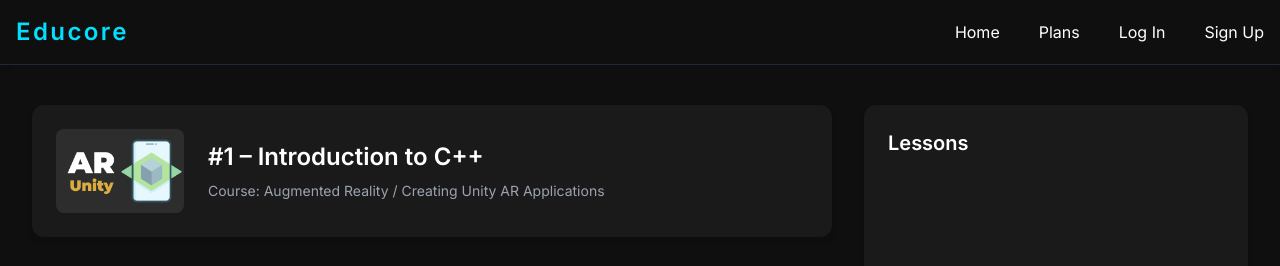
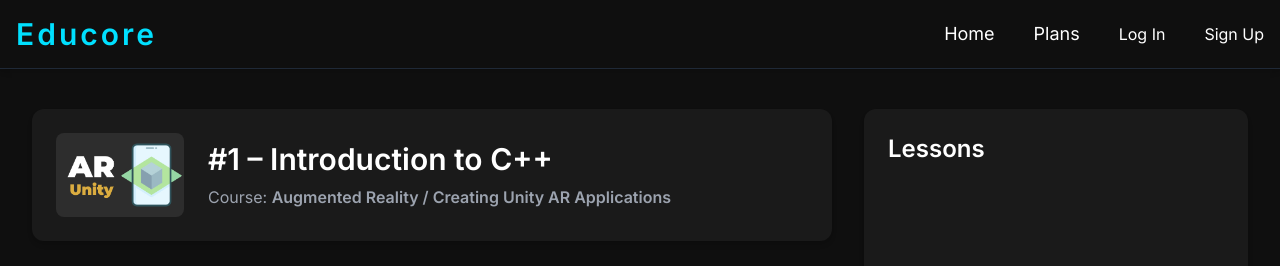
Before and after one commit to fxcker01/videostore, a Django app: a page that uses templates/layout.html in a window 1280 px wide. Shown: the top 266 px of the page. Run offline with Django 5.2, Linux system fonts and the light colour scheme; data comes from the database, SQL or seed files in the repository; both versions use the stored data as it was after the commit; some libraries are stand-ins or nearby versions.

Commit message:
Restyling store

```diff
--- a/static/css/main.css
+++ b/static/css/main.css
@@ -6,10 +6,25 @@
 }
 
 body {
-    background: #fef3e0;
-    font-weight: 300;
-    font-family: 'Montserrat', sans-serif;
+  font-size: 16px;
+  line-height: 1.6;
+  font-family: 'Inter', sans-serif;
+  color: white;
+  background-color: #0f0f0f;
 }
+
+h1 {
+  font-size: 2rem;
+  font-weight: 700;
+  margin-bottom: 1rem;
+}
+
+h2 {
+  font-size: 1.5rem;
+  margin-bottom: 0.75rem;
+}
+
+
 
 a {
     color: #6f6f6f;
--- a/templates/courses/lesson-detail.html
+++ b/templates/courses/lesson-detail.html
@@ -15,8 +15,8 @@
           {% endif %}
         </div>
         <div class="flex-1">
-          <h1 class="text-2xl font-semibold text-white mb-2">{{ lesson.title }}</h1>
-          <p class="text-sm text-gray-400">Course: <a href="{{ object.get_absolute_url }}"><strong>{{ object.title }}</strong></a></p>
+          <h1 class="text-3xl font-semibold text-white mb-2">{{ lesson.title }}</h1>
+          <p class="text-md text-gray-400">Course: <a href="{{ object.get_absolute_url }}"><strong>{{ object.title }}</strong></a></p>
         </div>
       </div>
 
@@ -40,21 +40,37 @@
           {% endif %}
         </div>
 
-        <div class="bg-card p-6 rounded-xl shadow-md text-gray-300">
-          <p>{{ lesson.desc|safe }}</p>
+        <div class="bg-card p-6 rounded-xl shadow-md text-gray-300 relative group">
+          <input type="checkbox" id="read-more-toggle" class="peer hidden">
+
+          <div class="max-h-40 overflow-hidden peer-checked:max-h-full transition-all duration-500">
+            <p class="text-md whitespace-pre-line">{{ lesson.desc|safe }}</p>
+          </div>
+
+          <div class="absolute bottom-0 left-0 right-0 h-12 bg-gradient-to-t from-card to-transparent peer-checked:hidden pointer-events-none"></div>
+
+          <label for="read-more-toggle"
+                 class="mt-3 inline-block text-neon text-neon hover:text-accent text-sm cursor-pointer select-none peer-checked:hidden">
+            more
+          </label>
+
+          <label for="read-more-toggle"
+                 class="mt-3 hidden peer-checked:inline-block text-neon text-neon hover:text-accent text-sm cursor-pointer select-none">
+            less
+          </label>
         </div>
       {% else %}
         <div class="bg-card p-6 rounded-xl shadow-md text-red-400">
-          <p>You need to purchase a <a href="{% url 'tarrifs' %}" class="underline text-neon">subscription</a> to view this lesson.</p>
+          <p class="text-md">You need to purchase a <a href="{% url 'tarrifs' %}" class="underline text-neon">subscription</a> to view this lesson.</p>
         </div>
       {% endif %}
     </div>
 
     <div class="bg-card p-6 rounded-xl max-h-[700px] overflow-y-auto shadow-md">
-      <h2 class="text-xl font-semibold mb-4 text-white">Lessons</h2>
+      <h2 class="text-2xl font-semibold mb-4 text-white">Lessons</h2>
 
       {% if object.is_free == False and user.is_authenticated == False %}
-        <p class="text-gray-300">You need to <a href="{% url 'reg' %}" class="text-neon hover:underline">register</a> to access this course.</p>
+        <p class="text-md text-gray-300">You need to <a href="{% url 'reg' %}" class="text-neon hover:underline">register</a> to access this course.</p>
 
       {% else %}
         {% if object.is_free or user.profile.account_type == 'full' %}
@@ -63,11 +79,11 @@
               <li>
                 <a
                   href="{{ el.get_absolute_url }}"
-                  class="block p-2 rounded-md transition text-sm
+                  class="block p-2 rounded-md transition text-ms
                   {% if el.slug == lesson.slug %}
                     bg-neon text-background font-semibold
                   {% else %}
-                    text-neon hover:underline hover:bg-accent/20
+                    text-neon hover:bg-accent/20
                   {% endif %}">
                   {{ el.number }}. {{ el.title }}
                 </a>
@@ -75,7 +91,7 @@
             {% endfor %}
           </ul>
         {% else %}
-          <p class="text-gray-300">You need to purchase a <a href="{% url 'tarrifs' %}" class="text-neon hover:underline">subscription</a>!</p>
+          <p class="text-md text-gray-300">You need to purchase a <a href="{% url 'tarrifs' %}" class="text-neon hover:underline">subscription</a>!</p>
         {% endif %}
       {% endif %}
     </div>
--- a/templates/layout.html
+++ b/templates/layout.html
@@ -32,20 +32,20 @@
 <header class="bg-background border-b border-gray-800 shadow-md">
   <div class="max-w-7xl w-full mx-auto px-4 py-4 flex items-center justify-between">
 
-    <a href="{% url 'home' %}" class="text-neon text-2xl font-bold tracking-widest">Educore</a>
+    <a href="{% url 'home' %}" class="text-neon text-3xl font-bold tracking-widest">Educore</a>
 
     <button id="burger" class="text-white text-2xl sm:hidden focus:outline-none">
       ☰
     </button>
 
     <nav id="navMenu" class="hidden sm:flex flex-col sm:flex-row sm:items-center gap-4 sm:gap-6 text-base font-medium absolute sm:static top-16 left-0 w-full sm:w-auto bg-background sm:bg-transparent p-4 sm:p-0 z-50 shadow-lg sm:shadow-none">
-      <a href="{% url 'home' %}" class="hover:text-neon transition">Home</a>
-      <a href="{% url 'tarrifs' %}" class="hover:text-neon transition">Plans</a>
+      <a href="{% url 'home' %}" class="text-lg hover:text-neon transition duration-300">Home</a>
+      <a href="{% url 'tarrifs' %}" class="text-lg hover:text-neon transition duration-300">Plans</a>
       {% if user.is_authenticated %}
-        <a href="{% url 'profile' %}" class="hover:text-neon transition">Profile</a>
+        <a href="{% url 'profile' %}" class="text-lg hover:text-neon transition duration-300">Profile</a>
         <form method="POST" action="{% url 'exit' %}" class="inline-block">
           {% csrf_token %}
-          <button type="submit" class="hover:text-neon transition text-white font-medium text-base bg-transparent border-none p-3 m-0 whitespace-nowrap">
+          <button type="submit" class="text-lg hover:text-neon transition duration-300 text-white font-medium text-base bg-transparent border-none p-3 m-0 whitespace-nowrap">
             Log Out
           </button>
         </form>
--- a/videostore/settings.py
+++ b/videostore/settings.py
@@ -14,7 +14,11 @@
 # SECURITY WARNING: don't run with debug turned on in production!
 DEBUG = True
 
-ALLOWED_HOSTS = ['web-production-7ae3.up.railway.app']
+ALLOWED_HOSTS = [
+    '127.0.0.1',
+    'localhost',
+    'web-production-7ae3.up.railway.app',
+]
 
 CSRF_TRUSTED_ORIGINS = [
     'https://web-production-7ae3.up.railway.app'
```
Also changed, not shown: templates/courses/course-detail.html (+7 -7 lines), templates/courses/home.html (+9 -11 lines), README.md, db.sqlite3, pictures/course_images/ar.webp (added), pictures/course_images/cpp.webp (added), pictures/course_images/csharp.webp (added), pictures/course_images/java.webp (added), pictures/course_images/js.webp (added), pictures/course_images/php.webp (added), pictures/course_images/python.webp (added), pictures/course_images/swift.webp (added), pictures/course_images/swift_CBpEWOC.webp (added), pictures/course_images/unity.webp (added), 2 other files.
